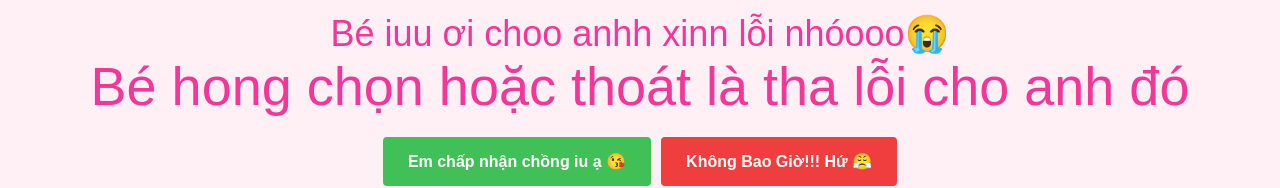
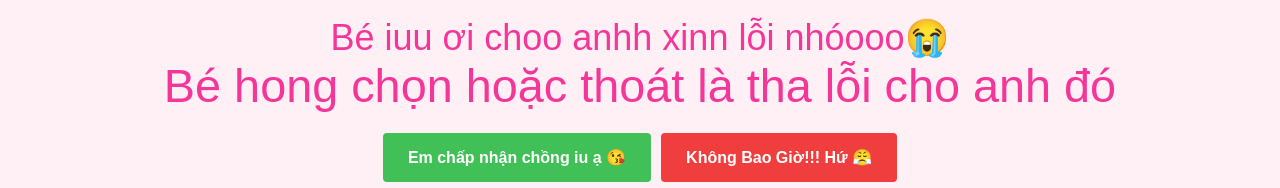
Before and after one commit to hoanggtai212/crush-mine, a plain HTML site: page index.html in a window 1280 px wide. Shown: the part 461-649 px from the top of the page. Drawn offline with Linux system fonts and the light colour scheme; a web font is replaced by a local one.

Commit message:
Update index.html

```diff
--- a/index.html
+++ b/index.html
@@ -12,7 +12,7 @@
     <link rel="stylesheet" href="style.css" />
     <style>
       .title span {
-        font-size: 1.5em; /* Kích thước chữ 1.5em */
+        font-size: 1.3em; /* Kích thước chữ 1.3em */
       }
     </style>
     <title>Xin lỗi công chúa của toiii</title>
```
